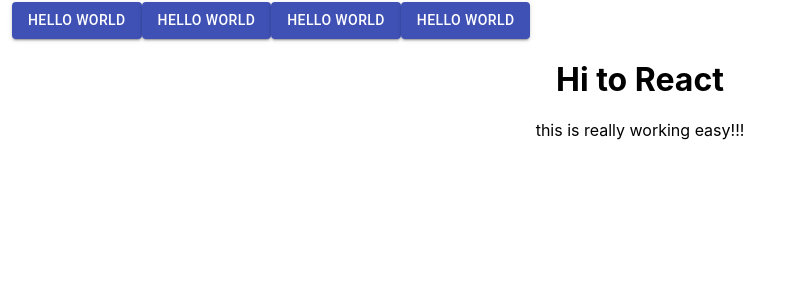
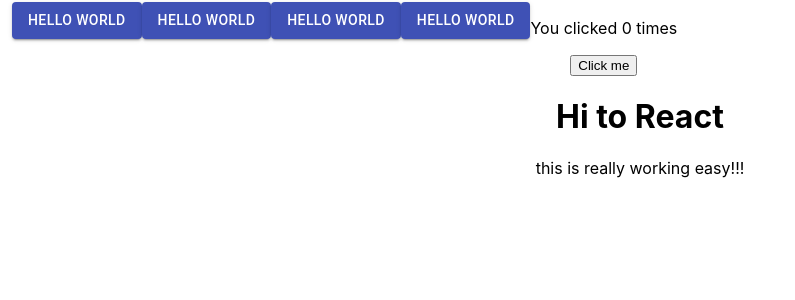
Before and after one commit to manimovassagh/reactapp, a React (Create React App) app: page / in a window 1280 px wide. Shown: the top 300 px of the page, without its empty margins (0-795 px from the left). Built offline with nearby package versions, Linux system fonts and the light colour scheme.

Commit message:
after adding like button logic

```diff
--- a/src/App.js
+++ b/src/App.js
@@ -1,5 +1,6 @@
 import './App.css';
 import Navbar from './Navbar';
+import LikeCounter from './Date'
 
 
 function App() {
@@ -10,6 +11,7 @@
       <Navbar/>
       <Navbar/>
       <Navbar/>
+      <LikeCounter/>
 
       </div>
      <h1>Hi to React</h1>
--- a/src/Date.js
+++ b/src/Date.js
@@ -0,0 +1,16 @@
+import React, { useState } from 'react';
+
+function LikeCounter() {
+  // Declare a new state variable, which we'll call "count"
+  const [count, setCount] = useState(0);
+
+  return (
+    <div>
+      <p>You clicked {count} times</p>
+      <button onClick={() => setCount(count + 1)}>
+        Click me
+      </button>
+    </div>
+  );
+}
+export default LikeCounter;
```
